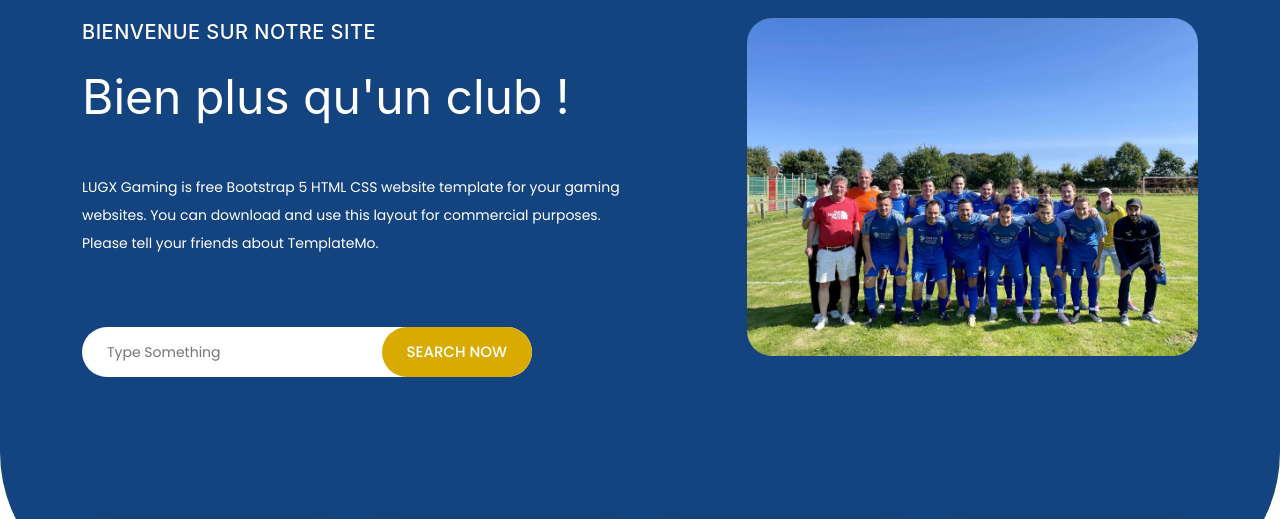
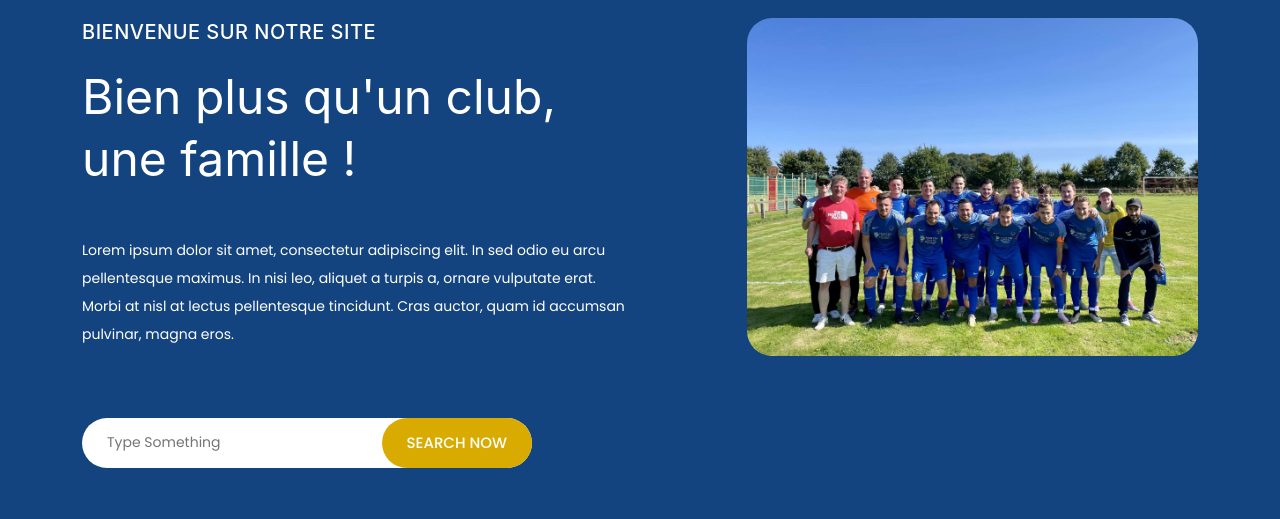
Before and after one commit to ElioHardouin/fc-rollevillais, a plain HTML site: page index.html in a window 1280 px wide. Shown: the part 207-726 px from the top of the page. Drawn offline with nearby package versions, Linux system fonts and the light colour scheme.

Commit message:
Update index.html

```diff
--- a/index.html
+++ b/index.html
@@ -77,8 +77,8 @@
         <div class="col-lg-6 align-self-center">
           <div class="caption header-text">
             <h6>Bienvenue sur notre site</h6>
-            <h2>Bien plus qu'un club !</h2>
-            <p>LUGX Gaming is free Bootstrap 5 HTML CSS website template for your gaming websites. You can download and use this layout for commercial purposes. Please tell your friends about TemplateMo.</p>
+            <h2>Bien plus qu'un club, une famille !</h2>
+            <p>Lorem ipsum dolor sit amet, consectetur adipiscing elit. In sed odio eu arcu pellentesque maximus. In nisi leo, aliquet a turpis a, ornare vulputate erat. Morbi at nisl at lectus pellentesque tincidunt. Cras auctor, quam id accumsan pulvinar, magna eros.</p>
             <div class="search-input">
               <form id="search" action="#">
                 <input type="text" placeholder="Type Something" id='searchText' name="searchKeyword" onkeypress="handle" />
```
